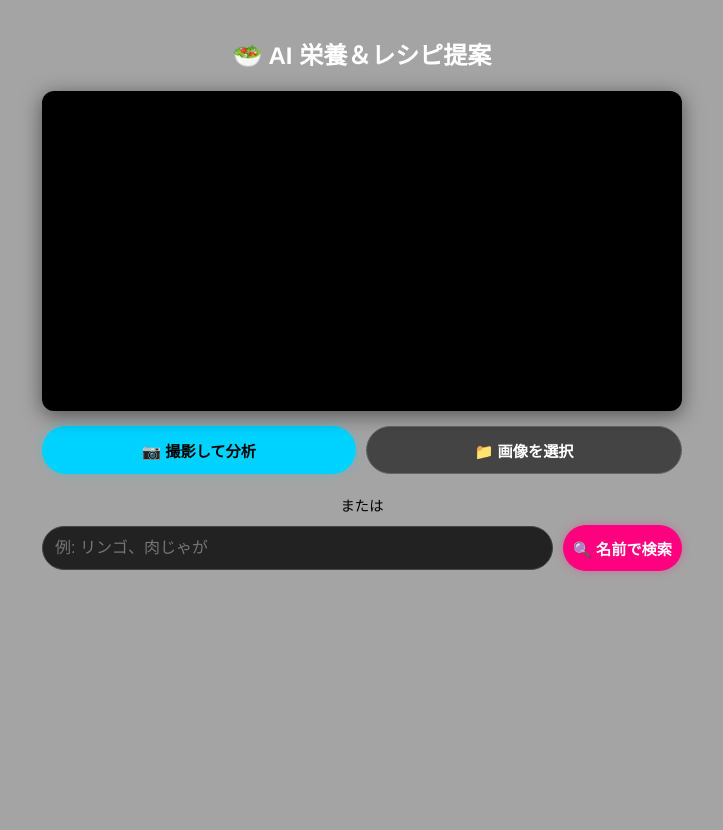
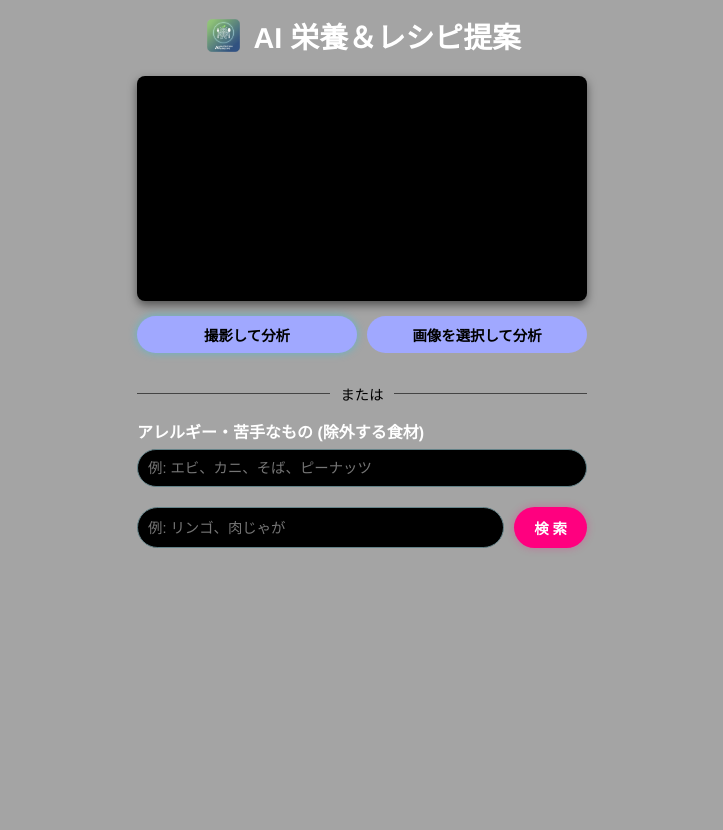
Before and after one commit to harut-11/Diet-support, a Flask app: page / in a window 1280 px wide. Shown: the whole page, without its empty margins (278-1001 px from the left). Before the commit the page ends 574 px from the top, so only its background shows below. Run offline with Flask 3, Linux system fonts and the light colour scheme.

Commit message:
テスト

````diff
--- a/app.py
+++ b/app.py
@@ -16,10 +16,13 @@ if not GEMINI_API_KEY:
     GEMINI_API_KEY = os.getenv("GOOGLE_API_KEY")
 
 if not GEMINI_API_KEY:
-    raise ValueError("APIキーが見つかりません。")
+    # 実際の運用ではエラーハンドリングを適切に行ってください
+    print("Warning: API Key not found.")
 
-genai.configure(api_key=GEMINI_API_KEY)
-model = genai.GenerativeModel('gemini-2.5-flash')
+# APIキーがある場合のみ設定
+if GEMINI_API_KEY:
+    genai.configure(api_key=GEMINI_API_KEY)
+    model = genai.GenerativeModel('gemini-2.5-flash')
 
 @app.route('/')
 def index():
@@ -29,40 +32,66 @@ def index():
 def analyze():
     try:
         req_data = request.json
-        input_type = req_data.get('type') # 'image' or 'text'
+        input_type = req_data.get('type')
         input_data = req_data.get('data')
 
-        # --- AIへの指示（共通プロンプト） ---
-        base_prompt = """
-        あなたはプロの管理栄養士かつ料理研究家です。
-        入力された情報（画像またはテキスト）をもとに、以下の情報をJSON形式で出力してください。
+        # アレルギー情報の受け取り
+        allergies = req_data.get('allergies', '')
 
-        【ルール】
-        1. グラム数や数値は不要です。
-        2. 「nutrients」には、含まれる主な栄養素をリストアップし、それぞれの「type」を以下から判定してください。
-           - "body" (体を作る：タンパク質、アミノ酸など)
-           - "energy" (エネルギーになる：炭水化物、脂質、糖質など)
+        # アレルギー指示の作成
+        allergy_prompt = ""
+        if allergies:
+            allergy_prompt = f"\n【重要：アレルギー・除外食材】\nユーザーは「{allergies}」が苦手、またはアレルギーがあります。これらを含むレシピや食材は絶対に提案しないでください。"
+
+        # --- AIへの指示（改良版プロンプト） ---
+        base_prompt = f"""
+        あなたはユーザーの健康を第一に考える、親しみやすい「専属AI管理栄養士」です。
+        入力された情報（画像またはテキスト）をもとに、栄養バランスを整え、健康維持に役立つ情報をJSON形式で出力してください。
+
+        {allergy_prompt}
+
+        【基本ルール】
+        1. グラム数や細かい数値は不要です。ユーザーが直感的に分かる内容にしてください。
+        2. 「nutrients」には、その食材・料理に豊富に含まれる栄養素を挙げ、「type」を以下から判定してください。
+           - "body" (体を作る：タンパク質、カルシウムなど)
+           - "energy" (エネルギーになる：炭水化物、脂質など)
            - "condition" (調子を整える：ビタミン、ミネラル、食物繊維など)
-        3. 「recipes」には、以下の提案を含めてください。
-           - それが「食材（例：リンゴ）」なら、それを使ったおすすめレシピを3つ。
-           - それが「料理（例：オムライス）」なら、それに合う副菜やスープを3つ。
+
+        3. 「advice」の記述ルール（重要）:
+           - 150文字以内で記述してください。
+           - 単なる解説ではなく、「〇〇（栄養素）が含まれているので、疲労回復に効果的です」のように、**健康へのメリット**を伝えてください。
+           - 入力が「料理」の場合は、「不足しがちな〇〇を副菜で補いましょう」といったアドバイスを含めてください。
+
+        4. 「recipes」の提案ルール（重要）:
+           - 提案するレシピ（または付け合わせ）は、必ず【初級】【中級】【上級】からそれぞれ1つずつ選出してください。
+           - 合計で3つのレシピを出力してください。
+           - 各レシピデータには "difficulty" フィールドを含め、値は "初級", "中級", "上級" のいずれかを明記してください。
+
+        5. シチュエーションと栄養バランス（最重要）:
+           - 入力が「食材」の場合：その食材の栄養を逃さず摂れる、または美味しく食べられるレシピを提案してください。
+           - 入力が「料理」の場合：**その料理だけでは不足している栄養素（例：野菜、きのこ、海藻など）を補える**副菜やスープを提案してください。（例：ラーメンなら、炭水化物と塩分が多いので、カリウムを含む野菜サラダを提案するなど）
+
+        【難易度の目安】
+        - 初級: 包丁をほぼ使わない、レンジだけでできる、5分以内で終わるなど、疲れていても作れるもの。
+        - 中級: 一般的な家庭料理レベル。15分〜20分程度。
+        - 上級: 手間をかけて美味しく作る、凝った料理。
 
         【出力フォーマット（厳密なJSON）】
-        {
+        {{
             "name": "食材・料理名（例：アボカド）",
             "nutrients": [
-                {"name": "タンパク質", "type": "body"},
-                {"name": "脂質", "type": "energy"},
-                {"name": "ビタミンE", "type": "condition"},
-                {"name": "食物繊維", "type": "condition"}
+                {{"name": "タンパク質", "type": "body"}},
+                {{"name": "脂質", "type": "energy"}},
+                {{"name": "ビタミンE", "type": "condition"}},
+                {{"name": "食物繊維", "type": "condition"}}
             ],
-            "advice": "この食材の健康効果やアドバイスを100文字以内で。",
+            "advice": "アボカドは『森のバター』と呼ばれ、良質な脂質を含みます。ビタミンEも豊富で抗酸化作用があり、若々しさを保つのに最適です。カロリーは高めなので、1日半分程度を目安にしましょう。",
             "recipes": [
-                {"title": "レシピ名1", "desc": "簡単な説明"},
-                {"title": "レシピ名2", "desc": "簡単な説明"},
-                {"title": "レシピ名3", "desc": "簡単な説明"}
+                {{"title": "アボカドの海苔和え", "desc": "切って和えるだけ。3分で完成する超時短おつまみ。", "difficulty": "初級"}},
+                {{"title": "アボカドとエビのグラタン", "desc": "トースターで焼くだけですが、見栄えの良い一品。", "difficulty": "中級"}},
+                {{"title": "自家製ワカモレとハンバーガー", "desc": "スパイスを調合して作る本格派。", "difficulty": "上級"}}
             ]
-        }
+        }}
         """
 
         response = None
@@ -86,10 +115,16 @@ def analyze():
             return jsonify({'error': '不明な入力タイプです'}), 400
 
         # 整形処理
-        text_response = response.text.replace('```json', '').replace('```', '').strip()
-        result_json = json.loads(text_response)
+        if response and response.text:
+            text_response = response.text.replace('```json', '').replace('```', '').strip()
+            # JSONの前後に余計な文字がある場合のクリーニング
+            if '{' in text_response:
+                text_response = text_response[text_response.find('{'):text_response.rfind('}')+1]
 
-        return jsonify(result_json)
+            result_json = json.loads(text_response)
+            return jsonify(result_json)
+        else:
+             return jsonify({'error': 'AIからの応答がありませんでした'}), 500
 
     except Exception as e:
         print(f"Error: {e}")
--- a/static/css/style.css
+++ b/static/css/style.css
@@ -1,59 +1,87 @@
+/* ベーススタイル */
 body {
     font-family: 'Helvetica Neue', Arial, sans-serif;
     background-color: #0a0a0a5e;
     color: white;
+    margin: 0;
+    padding: 15px;
+    min-height: 100vh;
     display: flex;
     flex-direction: column;
     align-items: center;
-    margin: 0;
-    padding: 20px;
 }
 
-h1 { margin-bottom: 20px; font-size: 1.5rem; }
+/* ヘッダー */
+.site-header {
+    width: 100%;
+    display: flex;
+    justify-content: center;
+    margin-bottom: 20px;
+}
 
-/* 入力セクション共通 */
-.input-section {
+h1 {
+    font-size: 1.8rem;
+    display: flex;
+    align-items: center;
+    gap: 10px;
+    margin: 0;
+}
+
+.title-icon {
+    height: 1.4em;
+    width: auto;
+    object-fit: contain;
+}
+
+/* メインコンテンツラッパー */
+main {
     width: 100%;
-    max-width: 640px;
+    max-width: 450px;
     display: flex;
     flex-direction: column;
     align-items: center;
-    margin-bottom: 10px;
 }
 
-.separator {
-    color: #000000ff;
-    font-size: 0.9rem;
-    margin: 10px 0;
+/* セクション共通 */
+.input-section {
+    width: 100%;
+    display: flex;
+    flex-direction: column;
+    align-items: center;
+    margin-bottom: 15px;
 }
 
 /* カメラ表示エリア */
 .camera-container {
     position: relative;
     width: 100%;
-    border-radius: 12px;
+    border-radius: 8px;
     overflow: hidden;
-    box-shadow: 0 4px 20px rgba(0,0,0,0.5);
+    box-shadow: 0 4px 10px rgba(0,0,0,0.5);
     background: #000;
-    margin-bottom: 15px; /* ボタンとの間隔 */
+    margin: 0 0 15px 0;
+    padding: 0;
 }
 
-video { width: 100%; display: block; }
+video {
+    width: 100%;
+    display: block;
+}
 
-/* --- ▼▼▼ 横並びボタン用スタイル ▼▼▼ --- */
+/* ボタン行 */
 .button-row {
     display: flex;
     width: 100%;
-    gap: 10px; /* ボタン同士の隙間 */
+    gap: 10px;
 }
 
 /* 共通ボタンデザイン */
 button, .custom-file-upload {
-    padding: 12px 10px; /* 横幅が狭くなるのでpaddingを調整 */
-    font-size: 0.95rem;
+    padding: 8px 16px;
+    font-size: 0.9rem;
     font-weight: bold;
     border: none;
-    border-radius: 50px;
+    border-radius: 30px;
     cursor: pointer;
     transition: transform 0.1s;
     text-align: center;
@@ -63,68 +91,172 @@ button, .custom-file-upload {
     white-space: nowrap;
 }
 
-/* 横並びの中で均等幅にする */
 .button-row button,
 .button-row .custom-file-upload {
-    flex: 1; /* 1:1の幅にする */
+    flex: 1;
 }
 
-button:active, .custom-file-upload:active { transform: scale(0.95); }
-button:disabled { background-color: #555 !important; color: #888 !important; cursor: wait; }
+button:active, .custom-file-upload:active {
+    transform: scale(0.98);
+}
+button:disabled {
+    background-color: #555 !important;
+    color: #888 !important;
+    cursor: wait;
+}
 
-/* 各ボタンの色 */
+/* 色設定 */
 #scan-btn {
-    background-color: #00d2ff;
+    background-color: #a0a8ff;
     color: #000;
-    box-shadow: 0 0 10px rgba(0, 210, 255, 0.3);
+    box-shadow: 0 0 8px rgba(0, 210, 255, 0.4);
 }
 
 .custom-file-upload {
-    background-color: #444;
-    color: #fff;
-    border: 1px solid #666;
+    background-color: #a0a8ff;
+    color: #000000;
 }
 
-/* ファイル入力を隠す */
-input[type="file"] { display: none; }
+/* 区切り線 */
+.separator {
+    display: flex;
+    align-items: center;
+    color: #000000;
+    font-size: 0.9rem;
+    margin: 15px 0;
+    width: 100%;
+}
 
-/* --- テキスト入力エリア --- */
+.separator::before,
+.separator::after {
+    content: "";
+    flex: 1;
+    border-bottom: 1px solid #444;
+}
+
+.separator::before {
+    margin-right: 10px;
+}
+.separator::after {
+    margin-left: 10px;
+}
+
+input[type="file"] {
+    display: none;
+}
+
+/* アレルギー入力 */
+.allergy-section {
+    margin-bottom: 20px;
+}
+
+.allergy-section label {
+    color: #ffffff;
+    font-weight: bold;
+    font-size: 1.0rem;
+    margin-bottom: 6px;
+    align-self: flex-start;
+}
+
+#allergy-input {
+    width: 100%;
+    padding: 10px;
+    border-radius: 30px;
+    border: 1px solid #648288;
+    background: #000000;
+    color: rgb(255, 255, 255);
+    font-size: 0.9rem;
+    outline: none;
+    box-sizing: border-box;
+}
+
+/* テキスト入力フォーム */
 .text-input-container {
-    flex-direction: row; /* 横並び */
+    width: 100%;
+    display: flex;
+    flex-direction: row;
     gap: 10px;
 }
 
 #text-input {
     flex: 1;
-    padding: 12px;
-    border-radius: 50px;
-    border: 1px solid #444;
-    background: #222;
-    color: white;
-    font-size: 1rem;
+    padding: 10px;
+    border-radius: 30px;
+    border: 1px solid #648288;
+    background: #000000;
+    color: rgb(255, 255, 255);
+    font-size: 0.9rem;
     outline: none;
 }
 
 #text-btn {
     background-color: #ff007f;
     color: white;
-    box-shadow: 0 0 10px rgba(255, 0, 127, 0.3);
+    box-shadow: 0 0 8px rgba(255, 0, 127, 0.3);
+    padding: 10px 20px;
+    font-size: 0.9rem;
 }
 
-canvas { display: none; }
+canvas {
+    display: none;
+}
+
+/* プレビューエリア */
+#preview-area {
+    width: 100%;
+    background: #000;
+    text-align: center;
+}
+
+#preview-img {
+    width: 100%;
+    object-fit: contain;
+    display: block;
+    background-color: #000;
+}
+
+.preview-controls {
+    padding: 15px;
+    background: #222;
+    border-top: 1px solid #444;
+}
+
+.preview-controls p {
+    margin: 0 0 10px 0;
+    color: #fff;
+    font-weight: bold;
+    font-size: 1.0rem;
+}
+
+.preview-buttons {
+    display: flex;
+    gap: 10px;
+    justify-content: center;
+}
+
+.btn-ok {
+    background-color: #00d2ff;
+    color: #000;
+    flex: 1;
+}
+
+.btn-cancel {
+    background-color: #ff4444;
+    color: white;
+    flex: 1;
+}
 
 /* 結果エリア */
 #result-area {
     width: 100%;
-    max-width: 640px;
-    margin-top: 30px;
+    margin-top: 20px;
     animation: fadeIn 0.5s ease-in-out;
 }
 
 #food-name {
     text-align: center;
     color: #00d2ff;
-    margin-bottom: 20px;
+    margin-bottom: 15px;
     font-size: 1.8rem;
 }
 
--- a/static/js/script.js
+++ b/static/js/script.js
@@ -9,38 +9,71 @@ const recipeList = document.getElementById('recipe-list');
 // 入力要素
 const scanBtn = document.getElementById('scan-btn');
 const fileInput = document.getElementById('file-input');
+const fileInputLabel = document.querySelector('.custom-file-upload');
 const textInput = document.getElementById('text-input');
 const textBtn = document.getElementById('text-btn');
 
-// 1. カメラ起動 (変更なし)
+// アレルギー入力要素
+const allergyInput = document.getElementById('allergy-input');
+
+const previewArea = document.getElementById('preview-area');
+const previewImg = document.getElementById('preview-img');
+const previewOkBtn = document.getElementById('preview-ok-btn');
+const previewCancelBtn = document.getElementById('preview-cancel-btn');
+// --- モーダルの開閉処理 ---
+const modal = document.getElementById("nutrient-modal");
+const btn = document.getElementById("nutrient-help-btn");
+const closeSpan = document.getElementsByClassName("close-btn")[0];
+let currentUploadImage = null;
+
+// 1. カメラ起動
 navigator.mediaDevices.getUserMedia({ video: { facingMode: "environment" } })
     .then(stream => { video.srcObject = stream; })
     .catch(err => { console.log("カメラなし、または許可されていません"); });
 
-// --- 共通: UIリセット処理 ---
+// --- UIリセット処理 (解析開始時) ---
 function prepareUI() {
     resultArea.style.display = 'none';
     nutrientList.innerHTML = '';
     recipeList.innerHTML = '';
 
-    // ボタンの無効化（連打防止）
+    // 全ボタンの無効化
     scanBtn.disabled = true;
     textBtn.disabled = true;
-    scanBtn.textContent = "AIが解析中...";
-    textBtn.textContent = "解析中...";
+
+    fileInput.disabled = true;
+    fileInputLabel.classList.add('disabled');
+
+    scanBtn.textContent = "AIが分析中...";
+    textBtn.textContent = "分析中...";
+
+    // プレビュー画面のボタン制御
+    previewOkBtn.disabled = true;
+    previewOkBtn.textContent = "分析中...";
 }
 
-// --- 共通: UI復帰処理 ---
+// --- UI復帰処理 (解析終了時) ---
 function resetUI() {
     scanBtn.disabled = false;
     textBtn.disabled = false;
-    scanBtn.textContent = "📷 カメラで撮影して分析";
-    textBtn.textContent = "🔍 名前で検索";
+
+    fileInput.disabled = false;
+    fileInputLabel.classList.remove('disabled');
+
+    scanBtn.textContent = "撮影して分析";
+    textBtn.textContent = " 検索 ";
+
+    previewOkBtn.disabled = false;
+    previewOkBtn.textContent = "分析する";
 }
 
-// --- 共通: 解析リクエスト送信 ---
+// --- 解析リクエスト送信 ---
 async function sendAnalyzeRequest(payload) {
     try {
+        // アレルギー情報をペイロードに追加
+        const allergyText = allergyInput.value.trim();
+        payload.allergies = allergyText;
+
         const response = await fetch('/analyze', {
             method: 'POST',
             headers: { 'Content-Type': 'application/json' },
@@ -56,7 +89,7 @@ async function sendAnalyzeRequest(payload) {
             foodName.textContent = `🍽️ ${data.name}`;
             foodAdvice.textContent = `💡 ${data.advice}`;
 
-            // 栄養素タグ
+            // 栄養素リスト
             if (data.nutrients && Array.isArray(data.nutrients)) {
                 data.nutrients.forEach(item => {
                     const span = document.createElement('span');
@@ -67,12 +100,29 @@ async function sendAnalyzeRequest(payload) {
                 });
             }
 
-            // レシピカード
+            // レシピリスト（難易度表示対応）
             if (data.recipes && Array.isArray(data.recipes)) {
                 data.recipes.forEach(recipe => {
                     const div = document.createElement('div');
                     div.className = 'recipe-card';
-                    div.innerHTML = `<h4>${recipe.title}</h4><p>${recipe.desc}</p>`;
+
+                    // 難易度判定
+                    let difficultyClass = 'diff-unknown';
+                    let difficultyText = recipe.difficulty || '';
+
+                    if (difficultyText.includes('初級')) difficultyClass = 'diff-easy';
+                    else if (difficultyText.includes('中級')) difficultyClass = 'diff-medium';
+                    else if (difficultyText.includes('上級')) difficultyClass = 'diff-hard';
+
+                    // HTML構築
+                    div.innerHTML = `
+                        <div class="recipe-header">
+                            <h4>${recipe.title}</h4>
+                            <span class="difficulty-badge ${difficultyClass}">${difficultyText}</span>
+                        </div>
+                        <p>${recipe.desc}</p>
+                    `;
+
                     div.onclick = () => {
                         const query = encodeURIComponent(`${recipe.title} レシピ`);
                         window.open(`https://www.google.com/search?q=${query}`, '_blank');
@@ -89,7 +139,7 @@ async function sendAnalyzeRequest(payload) {
     }
 }
 
-// 2. カメラ撮影ボタン
+// カメラ撮影ボタン
 scanBtn.addEventListener('click', async () => {
     prepareUI();
     canvas.width = video.videoWidth;
@@ -98,26 +148,64 @@ scanBtn.addEventListener('click', async () => {
     ctx.drawImage(video, 0, 0, canvas.width, canvas.height);
     const imageData = canvas.toDataURL('image/jpeg');
 
-    // 画像として送信
     await sendAnalyzeRequest({ type: 'image', data: imageData });
 });
 
-// 3. ファイルアップロード (ファイルが選択されたら即実行)
+// ファイルアップロード
 fileInput.addEventListener('change', (e) => {
     if (e.target.files && e.target.files[0]) {
-        prepareUI();
         const reader = new FileReader();
-        reader.onload = async function(event) {
-            const imageData = event.target.result;
-            // 画像として送信
-            await sendAnalyzeRequest({ type: 'image', data: imageData });
-            fileInput.value = ''; // 次回のためにリセット
+
+        reader.onload = function(event) {
+            currentUploadImage = event.target.result;
+
+            const videoHeight = video.offsetHeight;
+            if (videoHeight > 0) {
+                previewImg.style.height = `${videoHeight}px`;
+            } else {
+                previewImg.style.height = 'auto';
+            }
+
+            video.style.display = 'none';
+            previewArea.style.display = 'block';
+            previewImg.src = currentUploadImage;
+
+            previewArea.scrollIntoView({ behavior: 'smooth', block: 'center' });
+
+            fileInput.disabled = true;
+            fileInputLabel.classList.add('disabled');
         };
+
         reader.readAsDataURL(e.target.files[0]);
     }
 });
 
-// 4. テキスト入力ボタン
+// プレビューの「解析する」
+previewOkBtn.addEventListener('click', async () => {
+    if (!currentUploadImage) return;
+
+    prepareUI();
+    await sendAnalyzeRequest({ type: 'image', data: currentUploadImage });
+    closePreview();
+});
+
+// プレビューの「やめる」
+previewCancelBtn.addEventListener('click', () => {
+    closePreview();
+});
+
+function closePreview() {
+    previewArea.style.display = 'none';
+    video.style.display = 'block';
+
+    fileInput.disabled = false;
+    fileInputLabel.classList.remove('disabled');
+
+    fileInput.value = '';
+    currentUploadImage = null;
+}
+
+// テキスト入力ボタン
 textBtn.addEventListener('click', async () => {
     const text = textInput.value.trim();
     if (!text) {
@@ -125,6 +213,7 @@ textBtn.addEventListener('click', async () => {
         return;
     }
     prepareUI();
-    // テキストとして送信
     await sendAnalyzeRequest({ type: 'text', data: text });
+
+    textInput.value = '';
 });
--- a/templates/index.html
+++ b/templates/index.html
@@ -3,52 +3,83 @@
 <head>
     <meta charset="UTF-8">
     <meta name="viewport" content="width=device-width, initial-scale=1.0">
+    <meta name="description" content="AIを活用して食材や料理の画像から栄養素を分析し、最適なレシピを提案する健康管理ツールです。">
     <title>AI 栄養＆レシピ提案</title>
     <link rel="stylesheet" href="{{ url_for('static', filename='css/style.css') }}">
 </head>
 <body>
 
-    <h1>🥗 AI 栄養＆レシピ提案</h1>
+    <header class="site-header">
+        <h1>
+            <img src="{{ url_for('static', filename='images/resipi.png') }}" class="title-icon" alt="アプリアイコン">
+            AI 栄養＆レシピ提案
+        </h1>
+    </header>
 
-    <div class="input-section">
-        <div class="camera-container">
+    <main>
+        <section class="input-section" aria-label="画像解析">
+            <figure class="camera-container">
                 <video id="video" autoplay playsinline></video>
+
+                <div id="preview-area" style="display: none;">
+                    <img id="preview-img" alt="プレビュー画像">
+                    <div class="preview-controls">
+                        <p>この画像で分析しますか？</p>
+                        <div class="preview-buttons">
+                            <button id="preview-ok-btn" class="btn-ok">分析する</button>
+                            <button id="preview-cancel-btn" class="btn-cancel">やめる</button>
                         </div>
+                    </div>
+                </div>
+            </figure>
 
             <div class="button-row">
-            <button id="scan-btn">📷 撮影して分析</button>
+                <button id="scan-btn" type="button">撮影して分析</button>
 
                 <label for="file-input" class="custom-file-upload">
-                📁 画像を選択
+                    画像を選択して分析
                     <input type="file" id="file-input" accept="image/*">
                 </label>
             </div>
-        </div>
+        </section>
 
-    <p class="separator">または</p>
+        <p class="separator" role="separator">または</p>
 
-    <div class="input-section text-input-container">
-        <input type="text" id="text-input" placeholder="例: リンゴ、肉じゃが">
-        <button id="text-btn">🔍 名前で検索</button>
-    </div>
+        <section class="input-section allergy-section" aria-label="アレルギー設定">
+            <label for="allergy-input">アレルギー・苦手なもの (除外する食材)</label>
+            <input type="text" id="allergy-input" placeholder="例: エビ、カニ、そば、ピーナッツ">
+        </section>
+
+        <section class="input-section" aria-label="キーワード検索">
+            <form class="text-input-container" onsubmit="return false;">
+                <input type="text" id="text-input" placeholder="例: リンゴ、肉じゃが" aria-label="料理名や食材名を入力">
+                <button id="text-btn" type="button">検 索</button>
+            </form>
+        </section>
 
         <canvas id="canvas"></canvas>
 
-    <div id="result-area" style="display:none;">
+        <article id="result-area" aria-live="polite" style="display:none;">
+            <header>
                 <h2 id="food-name"></h2>
+            </header>
 
-        <div id="nutrient-container">
-            <h3>含まれる主な栄養素</h3>
+            <section id="nutrient-container" aria-labelledby="nutrient-heading">
+                <h3 id="nutrient-heading">含まれる主な栄養素</h3>
                 <div id="nutrient-list"></div>
-        </div>
+            </section>
 
+            <section class="advice-section">
                 <p id="food-advice"></p>
+            </section>
 
-        <div id="recipe-container">
-            <h3>👩‍🍳 おすすめレシピ / 付け合わせ</h3>
+            <section id="recipe-container" aria-labelledby="recipe-heading">
+                <h3 id="recipe-heading">👩‍🍳 おすすめレシピ / 付け合わせ</h3>
                 <div id="recipe-list"></div>
-        </div>
-    </div>
+            </section>
+        </article>
+
+    </main>
 
     <script src="{{ url_for('static', filename='js/script.js') }}"></script>
 </body>
````
Also changed, not shown: other parts of static/css/style.css (+113 -19 lines), static/images/resipi.png (added), static/images/rezipi.png (added), 1 other file. Lines whose indentation alone changed are shown as unchanged.
